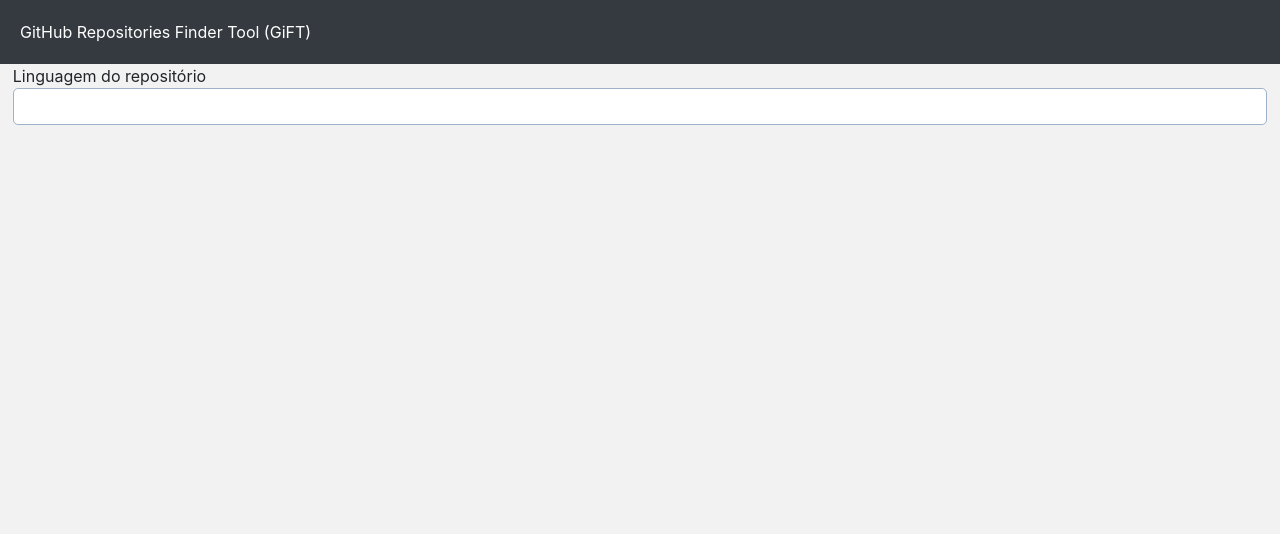
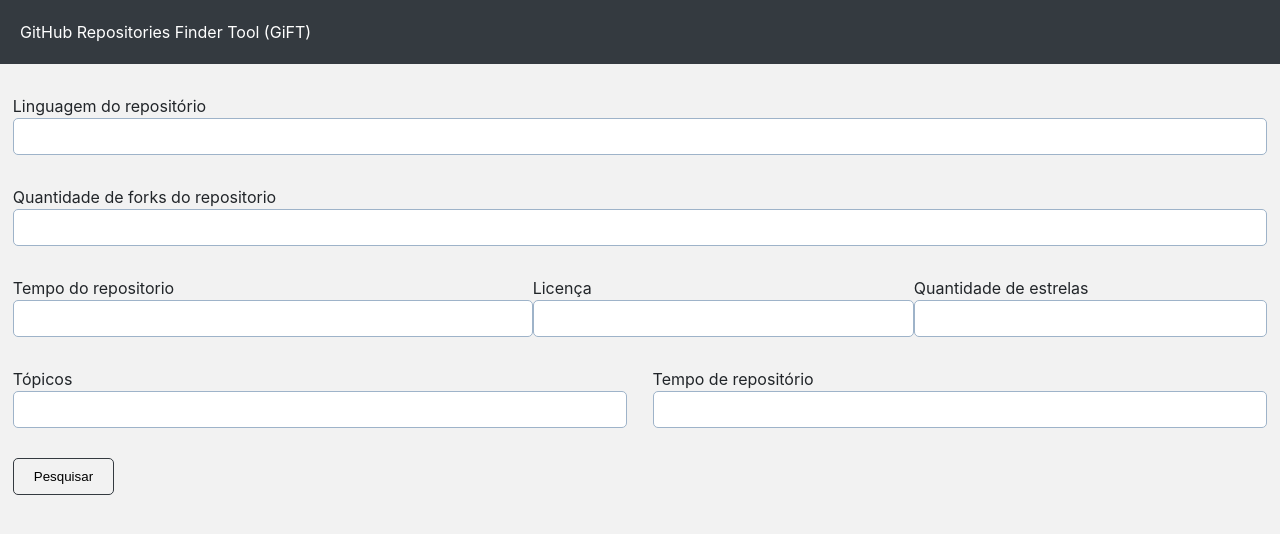
Before and after one commit to Diogoloiola/gift, a Vue app: page / in a window 1280 px wide. Shown: the top 534 px of the page. Built offline with nearby package versions, Linux system fonts and the light colour scheme.

Commit message:
create form main

```diff
--- a/src/App.vue
+++ b/src/App.vue
@@ -5,9 +5,40 @@
     </nav>
   </header>
   <main class="container">
-    <div>
+    <div class="mt-3">
       <label>Linguagem do repositório</label>
       <custom-input :inputType="'text'" v-model="data.language"></custom-input>
+    </div>
+    <div class="mt-3">
+      <label>Quantidade de forks do repositorio</label>
+      <custom-input :inputType="'text'" v-model="data.forks"></custom-input>
+    </div>
+    <div class="d-flex justify-content-between mt-3">
+      <div class="w-45">
+        <label>Tempo do repositorio</label>
+        <custom-input :inputType="'text'" v-model="data.ageRepository"></custom-input>
+      </div>
+       <div class="w-33">
+        <label>Licença</label>
+        <custom-input :inputType="'text'" v-model="data.licence"></custom-input>
+      </div>
+       <div>
+        <label>Quantidade de estrelas</label>
+        <custom-input :inputType="'text'" v-model="data.starts"></custom-input>
+      </div>
+    </div>
+      <div class="d-flex justify-content-between mt-3 ">
+      <div class="w-50">
+        <label>Tópicos</label>
+        <custom-input :inputType="'text'" v-model="data.topics"></custom-input>
+      </div>
+       <div class="w-50">
+        <label>Tempo de repositório</label>
+        <custom-input :inputType="'text'" v-model="data.ageRepository"></custom-input>
+      </div>
+    </div>
+    <div class="mt-3">
+      <button class="button">Pesquisar</button>
     </div>
   </main>
 </template>
@@ -24,6 +55,19 @@
   width: 98%;
   margin: auto;
 }
+
+.button{
+  padding: 10px 20px;
+  background: transparent;
+  outline: none;
+  border: none;
+  border: 1px solid #343a40;
+  border-radius: 5px;
+}
+
+.button:hover{
+  cursor: pointer;
+}
 </style>
 
 <script setup lang="ts">
@@ -31,7 +75,23 @@ import CustomInput from "./components/Input.vue";
 
 import { reactive } from "@vue/reactivity";
 
-const data = reactive({
+type Params = {
+  language: string;
+  forks: number;
+  sizeRepository: number;
+  licence: string;
+  starts: number;
+  topics: string;
+  ageRepository: number;
+}
+
+const data = reactive<Params>({
   language: "",
+  forks: 0,
+  sizeRepository: 0,
+  licence: '',
+  starts: 0,
+  topics: '',
+  ageRepository: 0,
 });
 </script>
```
